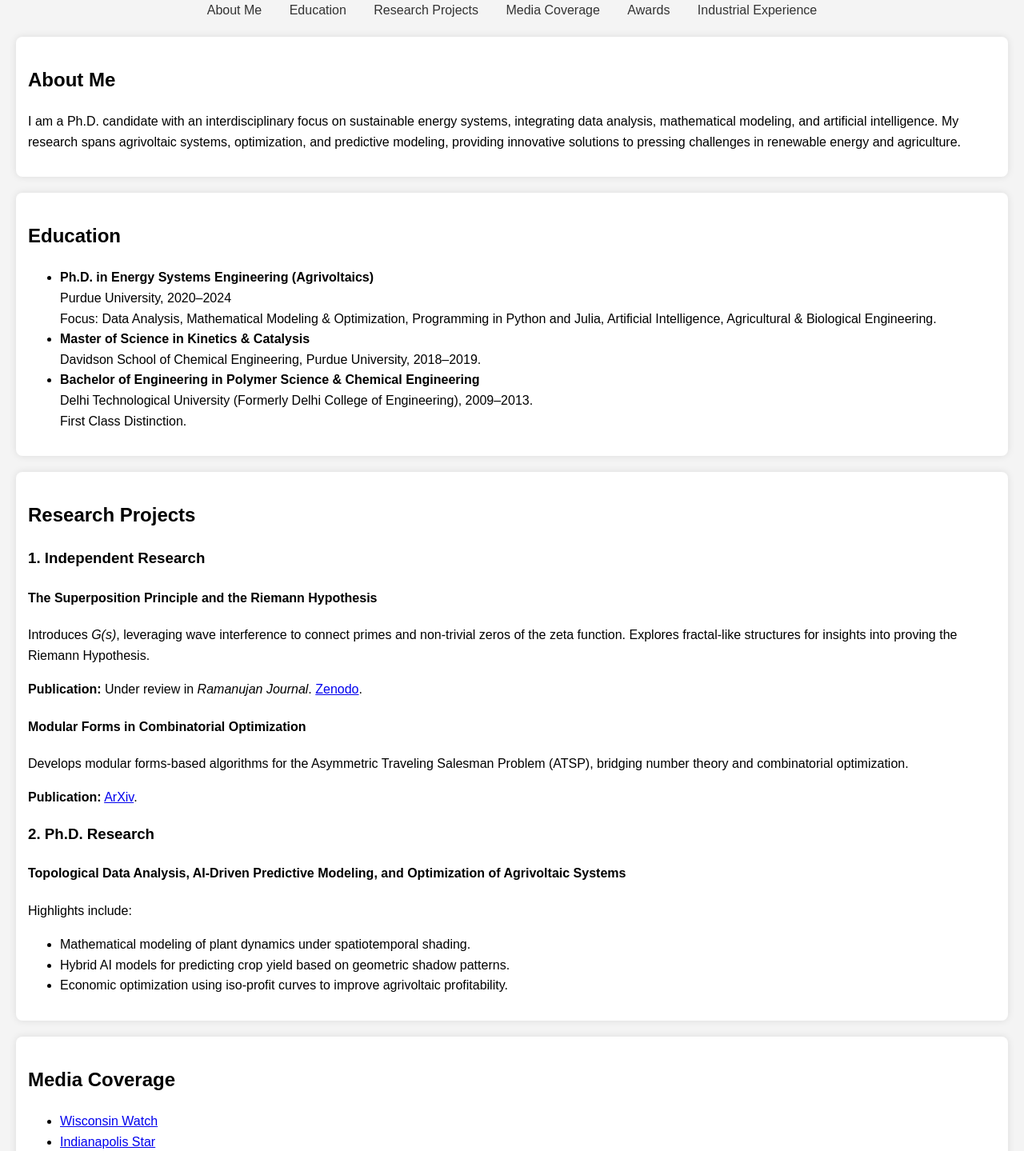
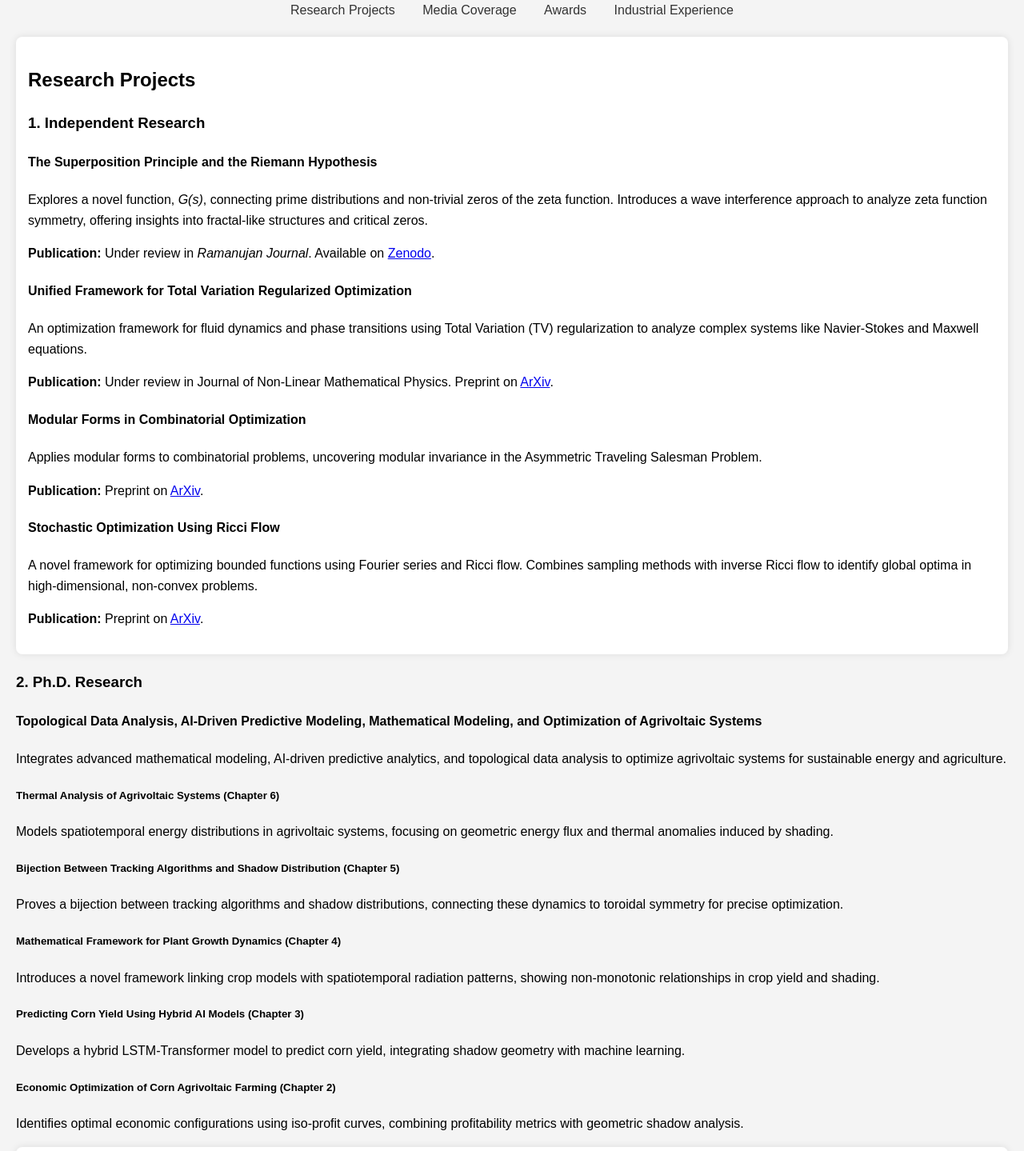
Before and after one commit to NKBMath/supreme-engine, a plain HTML site: page index.html in a window 1280 px wide. Shown: the part 237-1676 px from the top of the page at 80% size. Drawn offline with Linux system fonts and the light colour scheme.

Commit message:
index.html

```diff
--- a/index.html
+++ b/index.html
@@ -49,73 +49,87 @@
     </header>
 
     <nav>
-        <a href="#about">About Me</a>
-        <a href="#education">Education</a>
         <a href="#research">Research Projects</a>
         <a href="#media">Media Coverage</a>
         <a href="#awards">Awards</a>
         <a href="#industrial-experience">Industrial Experience</a>
     </nav>
 
-    <section id="about">
-        <h2>About Me</h2>
-        <p>
-            I am a Ph.D. candidate with an interdisciplinary focus on sustainable energy systems, integrating data analysis,
-            mathematical modeling, and artificial intelligence. My research spans agrivoltaic systems, optimization, and predictive
-            modeling, providing innovative solutions to pressing challenges in renewable energy and agriculture.
-        </p>
-    </section>
-
-    <section id="education">
-        <h2>Education</h2>
-        <ul>
-            <li>
-                <strong>Ph.D. in Energy Systems Engineering (Agrivoltaics)</strong><br>
-                Purdue University, 2020–2024<br>
-                Focus: Data Analysis, Mathematical Modeling & Optimization, Programming in Python and Julia, Artificial Intelligence, Agricultural & Biological Engineering.
-            </li>
-            <li>
-                <strong>Master of Science in Kinetics & Catalysis</strong><br>
-                Davidson School of Chemical Engineering, Purdue University, 2018–2019.
-            </li>
-            <li>
-                <strong>Bachelor of Engineering in Polymer Science & Chemical Engineering</strong><br>
-                Delhi Technological University (Formerly Delhi College of Engineering), 2009–2013.<br>
-                First Class Distinction.
-            </li>
-        </ul>
-    </section>
-
     <section id="research">
         <h2>Research Projects</h2>
+
         <h3>1. Independent Research</h3>
+
         <h4>The Superposition Principle and the Riemann Hypothesis</h4>
         <p>
-            Introduces <em>G(s)</em>, leveraging wave interference to connect primes and non-trivial zeros of the zeta function.
-            Explores fractal-like structures for insights into proving the Riemann Hypothesis.
+            Explores a novel function, <em>G(s)</em>, connecting prime distributions and non-trivial zeros of the zeta function.
+            Introduces a wave interference approach to analyze zeta function symmetry, offering insights into fractal-like structures and critical zeros.
         </p>
         <p>
-            <strong>Publication:</strong> Under review in <em>Ramanujan Journal</em>. <a href="https://zenodo.org/records/14165028" target="_blank">Zenodo</a>.
+            <strong>Publication:</strong> Under review in <em>Ramanujan Journal</em>. Available on
+            <a href="https://zenodo.org/records/14165028" target="_blank">Zenodo</a>.
+        </p>
+
+        <h4>Unified Framework for Total Variation Regularized Optimization</h4>
+        <p>
+            An optimization framework for fluid dynamics and phase transitions using Total Variation (TV) regularization to analyze complex systems
+            like Navier-Stokes and Maxwell equations.
+        </p>
+        <p>
+            <strong>Publication:</strong> Under review in Journal of Non-Linear Mathematical Physics. Preprint on
+            <a href="https://arxiv.org/abs/2404.15540" target="_blank">ArXiv</a>.
         </p>
 
         <h4>Modular Forms in Combinatorial Optimization</h4>
         <p>
-            Develops modular forms-based algorithms for the Asymmetric Traveling Salesman Problem (ATSP), bridging number theory and combinatorial optimization.
+            Applies modular forms to combinatorial problems, uncovering modular invariance in the Asymmetric Traveling Salesman Problem.
         </p>
         <p>
-            <strong>Publication:</strong> <a href="https://arxiv.org/abs/2404.15546" target="_blank">ArXiv</a>.
+            <strong>Publication:</strong> Preprint on <a href="https://arxiv.org/abs/2404.15546" target="_blank">ArXiv</a>.
         </p>
 
-        <h3>2. Ph.D. Research</h3>
-        <h4>Topological Data Analysis, AI-Driven Predictive Modeling, and Optimization of Agrivoltaic Systems</h4>
+        <h4>Stochastic Optimization Using Ricci Flow</h4>
         <p>
-            Highlights include:
-            <ul>
-                <li>Mathematical modeling of plant dynamics under spatiotemporal shading.</li>
-                <li>Hybrid AI models for predicting crop yield based on geometric shadow patterns.</li>
-                <li>Economic optimization using iso-profit curves to improve agrivoltaic profitability.</li>
-            </ul>
+            A novel framework for optimizing bounded functions using Fourier series and Ricci flow. Combines sampling methods with inverse Ricci flow
+            to identify global optima in high-dimensional, non-convex problems.
         </p>
+        <p>
+            <strong>Publication:</strong> Preprint on <a href="https://arxiv.org/abs/2411.04292" target="_blank">ArXiv</a>.
+        </p>
+    </section>
+
+    <h3>2. Ph.D. Research</h3>
+
+    <h4>Topological Data Analysis, AI-Driven Predictive Modeling, Mathematical Modeling, and Optimization of Agrivoltaic Systems</h4>
+    <p>
+        Integrates advanced mathematical modeling, AI-driven predictive analytics, and topological data analysis to optimize agrivoltaic systems for
+        sustainable energy and agriculture.
+    </p>
+
+    <h5>Thermal Analysis of Agrivoltaic Systems (Chapter 6)</h5>
+    <p>
+        Models spatiotemporal energy distributions in agrivoltaic systems, focusing on geometric energy flux and thermal anomalies induced by shading.
+    </p>
+
+    <h5>Bijection Between Tracking Algorithms and Shadow Distribution (Chapter 5)</h5>
+    <p>
+        Proves a bijection between tracking algorithms and shadow distributions, connecting these dynamics to toroidal symmetry for precise optimization.
+    </p>
+
+    <h5>Mathematical Framework for Plant Growth Dynamics (Chapter 4)</h5>
+    <p>
+        Introduces a novel framework linking crop models with spatiotemporal radiation patterns, showing non-monotonic relationships in crop yield and shading.
+    </p>
+
+    <h5>Predicting Corn Yield Using Hybrid AI Models (Chapter 3)</h5>
+    <p>
+        Develops a hybrid LSTM-Transformer model to predict corn yield, integrating shadow geometry with machine learning.
+    </p>
+
+    <h5>Economic Optimization of Corn Agrivoltaic Farming (Chapter 2)</h5>
+    <p>
+        Identifies optimal economic configurations using iso-profit curves, combining profitability metrics with geometric shadow analysis.
+    </p>
     </section>
 
     <section id="media">
@@ -131,15 +145,14 @@
         <ul>
             <li><strong>Distinguished Speaker:</strong> Purdue Lecture Hall Series (2024).</li>
             <li><strong>Seminar Speaker:</strong> University of California, Merced (2024).</li>
-            <li><strong>National Recognition:</strong> Ranked first in "Alchemist" (2012).</li>
         </ul>
     </section>
 
     <section id="industrial-experience">
         <h2>Industrial Experience</h2>
         <ul>
-            <li><strong>Senior Team Member, Dr. Reddy’s Laboratory:</strong> Optimized yield of Zafirlukast by 33%.</li>
-            <li><strong>Technical Executive, Symbiotec Pharma Lab:</strong> Optimized production plans for profitability.</li>
+            <li><strong>Senior Team Member, Dr. Reddy’s Laboratory:</strong> Optimized Zafirlukast yield by 33%.</li>
+            <li><strong>Technical Executive, Symbiotec Pharma Lab:</strong> Enhanced operational profitability.</li>
         </ul>
     </section>
 
```
